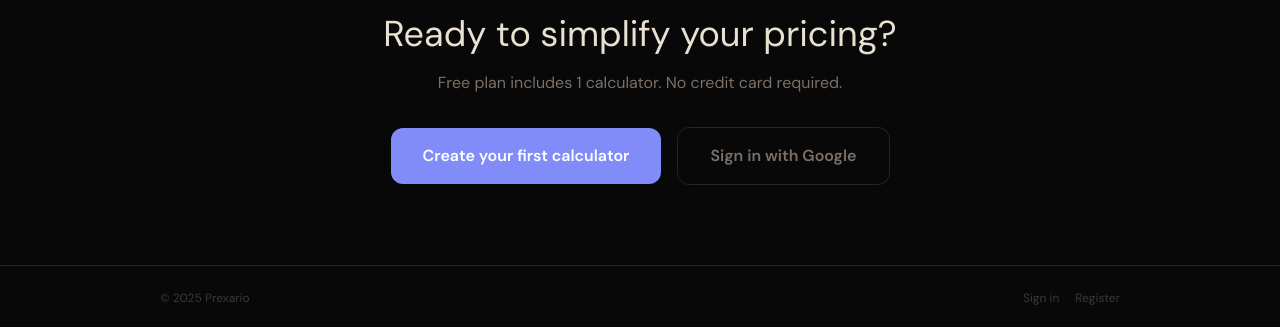
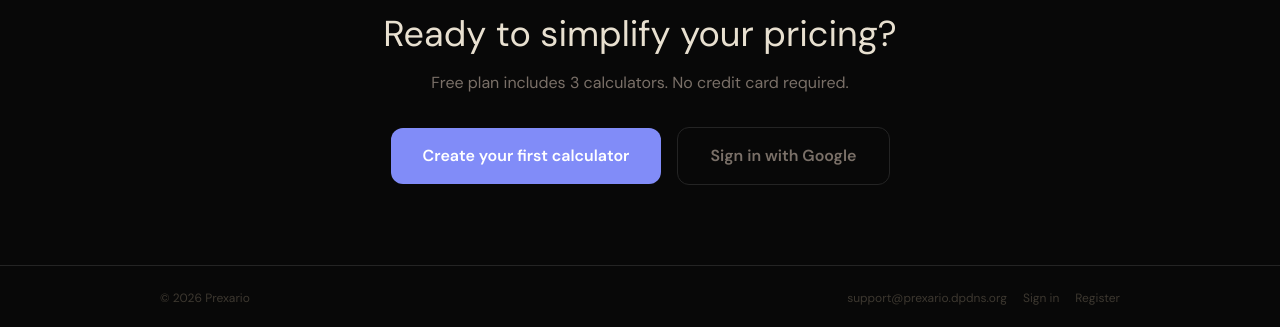
Before and after one commit to crruizb/system-calculator, a React (Vite) app in the folder frontend/: page / in a window 1280 px wide. Shown: the part 1790-2117 px from the top of the page. Built offline with nearby package versions, Linux system fonts and the light colour scheme; no server answers.

Commit message:
update limits

```diff
--- a/frontend/src/components/DashboardLayout.tsx
+++ b/frontend/src/components/DashboardLayout.tsx
@@ -1,25 +1,36 @@
-import { useTheme } from '../hooks/useTheme'
-import { TopNavbar } from './TopNavbar'
-import { EmailVerificationBanner } from './EmailVerificationBanner'
+import { useTheme } from "../hooks/useTheme";
+import { TopNavbar } from "./TopNavbar";
+import { EmailVerificationBanner } from "./EmailVerificationBanner";
 
 export function DashboardLayout({ children }: { children: React.ReactNode }) {
-  const { theme } = useTheme()
+  const { theme } = useTheme();
 
   return (
     <div
       data-theme={theme}
+      className="min-h-dvh flex flex-col"
       style={{
-        minHeight: '100dvh',
-        background: 'var(--color-bg)',
-        color: 'var(--color-text-primary)',
-        fontFamily: 'var(--font-family-body)',
+        background: "var(--color-bg)",
+        color: "var(--color-text-primary)",
+        fontFamily: "var(--font-family-body)",
       }}
     >
       <TopNavbar />
       <EmailVerificationBanner />
-      <main className="max-w-6xl mx-auto px-4 sm:px-8 py-8">
+      <main className="max-w-6xl mx-auto px-4 sm:px-8 py-8 flex-1">
         {children}
       </main>
+      <footer className="border-t border-[var(--color-border-line)] text-[var(--color-text-dim)]">
+        <div className="max-w-6xl mx-auto px-4 sm:px-8 py-4 flex items-center justify-between text-xs">
+          <span>© 2026 Prexario</span>
+          <a
+            href="mailto:support@prexario.dpdns.org"
+            className="text-[var(--color-text-dim)]"
+          >
+            support@prexario.dpdns.org
+          </a>
+        </div>
+      </footer>
     </div>
-  )
+  );
 }
--- a/frontend/src/i18n/en.json
+++ b/frontend/src/i18n/en.json
@@ -34,9 +34,9 @@
     "feature3Title": "Your brand",
     "feature3Body": "Upgrade to Pro: remove the watermark, apply your logo, and set your own accent color.",
     "ctaHeading": "Ready to simplify your pricing?",
-    "ctaSubtitle": "Free plan includes 1 calculator. No credit card required.",
+    "ctaSubtitle": "Free plan includes 3 calculators. No credit card required.",
     "ctaButton": "Create your first calculator",
-    "copyright": "© 2025 Prexario"
+    "copyright": "© 2026 Prexario"
   },
   "guide": {
     "eyebrow": "Getting Started",
@@ -199,7 +199,7 @@
     "planBasic": "Basic",
     "planPro": "Pro",
     "basicPrice": "~€5/mo",
-    "basicFeatures": "3 calculators · No watermark",
+    "basicFeatures": "5 calculators · No watermark",
     "proPrice": "~€10/mo",
     "proFeatures": "10 calculators · Custom branding",
     "manage": "Manage subscription →"
--- a/frontend/src/i18n/es.json
+++ b/frontend/src/i18n/es.json
@@ -34,9 +34,9 @@
     "feature3Title": "Tu marca",
     "feature3Body": "Actualiza a Pro: elimina la marca de agua, aplica tu logo y establece tu propio color.",
     "ctaHeading": "¿Listo para simplificar tus precios?",
-    "ctaSubtitle": "El plan gratuito incluye 1 calculadora. Sin tarjeta de crédito.",
+    "ctaSubtitle": "El plan gratuito incluye 3 calculadoras. Sin tarjeta de crédito.",
     "ctaButton": "Crea tu primera calculadora",
-    "copyright": "© 2025 Prexario"
+    "copyright": "© 2026 Prexario"
   },
   "guide": {
     "eyebrow": "Primeros pasos",
@@ -199,7 +199,7 @@
     "planBasic": "Básico",
     "planPro": "Pro",
     "basicPrice": "~€5/mes",
-    "basicFeatures": "3 calculadoras · Sin marca de agua",
+    "basicFeatures": "5 calculadoras · Sin marca de agua",
     "proPrice": "~€10/mes",
     "proFeatures": "10 calculadoras · Marca personalizada",
     "manage": "Gestionar suscripción →"
--- a/frontend/src/pages/Dashboard.tsx
+++ b/frontend/src/pages/Dashboard.tsx
@@ -16,8 +16,8 @@ import {
 
 function planLimit(plan: string | null): number {
   if (plan === "pro") return 10;
-  if (plan === "basic") return 3;
-  return 1;
+  if (plan === "basic") return 5;
+  return 3;
 }
 
 interface Calculator {
--- a/frontend/src/pages/GettingStarted.tsx
+++ b/frontend/src/pages/GettingStarted.tsx
@@ -380,23 +380,26 @@ export function GettingStarted() {
       </section>
 
       {/* Footer */}
-      <footer style={{ borderTop: "1px solid var(--color-border-line)" }}>
-        <div
-          className="max-w-5xl mx-auto px-6 sm:px-8 py-6 flex items-center justify-between text-xs"
-          style={{ color: "var(--color-text-dim)" }}
-        >
+      <footer className="border-t border-[var(--color-border-line)]">
+        <div className="max-w-5xl mx-auto px-6 sm:px-8 py-6 flex items-center justify-between text-xs text-[var(--color-text-dim)]">
           <span>{t("landing.copyright")}</span>
-          <div className="flex gap-4">
+          <div className="flex gap-4 items-center">
+            <a
+              href="mailto:support@prexario.dpdns.org"
+              className="text-[var(--color-text-dim)]"
+            >
+              support@prexario.dpdns.org
+            </a>
             {isLoggedIn === true ? (
-              <Link to="/dashboard" style={{ color: "var(--color-text-dim)" }}>
+              <Link to="/dashboard" className="text-[var(--color-text-dim)]">
                 Dashboard
               </Link>
             ) : (
               <>
-                <Link to="/login" style={{ color: "var(--color-text-dim)" }}>
+                <Link to="/login" className="text-[var(--color-text-dim)]">
                   {t("nav.signIn")}
                 </Link>
-                <Link to="/register" style={{ color: "var(--color-text-dim)" }}>
+                <Link to="/register" className="text-[var(--color-text-dim)]">
                   {t("nav.register")}
                 </Link>
               </>
--- a/frontend/src/pages/Landing.tsx
+++ b/frontend/src/pages/Landing.tsx
@@ -408,23 +408,26 @@ export function Landing() {
       </section>
 
       {/* Footer */}
-      <footer style={{ borderTop: "1px solid var(--color-border-line)" }}>
-        <div
-          className="max-w-5xl mx-auto px-6 sm:px-8 py-6 flex items-center justify-between text-xs"
-          style={{ color: "var(--color-text-dim)" }}
-        >
+      <footer className="border-t border-[var(--color-border-line)]">
+        <div className="max-w-5xl mx-auto px-6 sm:px-8 py-6 flex items-center justify-between text-xs text-[var(--color-text-dim)]">
           <span>{t("landing.copyright")}</span>
-          <div className="flex gap-4">
+          <div className="flex gap-4 items-center">
+            <a
+              href="mailto:support@prexario.dpdns.org"
+              className="text-[var(--color-text-dim)]"
+            >
+              support@prexario.dpdns.org
+            </a>
             {isLoggedIn === true ? (
-              <Link to="/dashboard" style={{ color: "var(--color-text-dim)" }}>
+              <Link to="/dashboard" className="text-[var(--color-text-dim)]">
                 Dashboard
               </Link>
             ) : (
               <>
-                <Link to="/login" style={{ color: "var(--color-text-dim)" }}>
+                <Link to="/login" className="text-[var(--color-text-dim)]">
                   {t("nav.signIn")}
                 </Link>
-                <Link to="/register" style={{ color: "var(--color-text-dim)" }}>
+                <Link to="/register" className="text-[var(--color-text-dim)]">
                   {t("nav.register")}
                 </Link>
               </>
```
Also changed, not shown: 2 other files (tests, documents, lock files or other folders).
